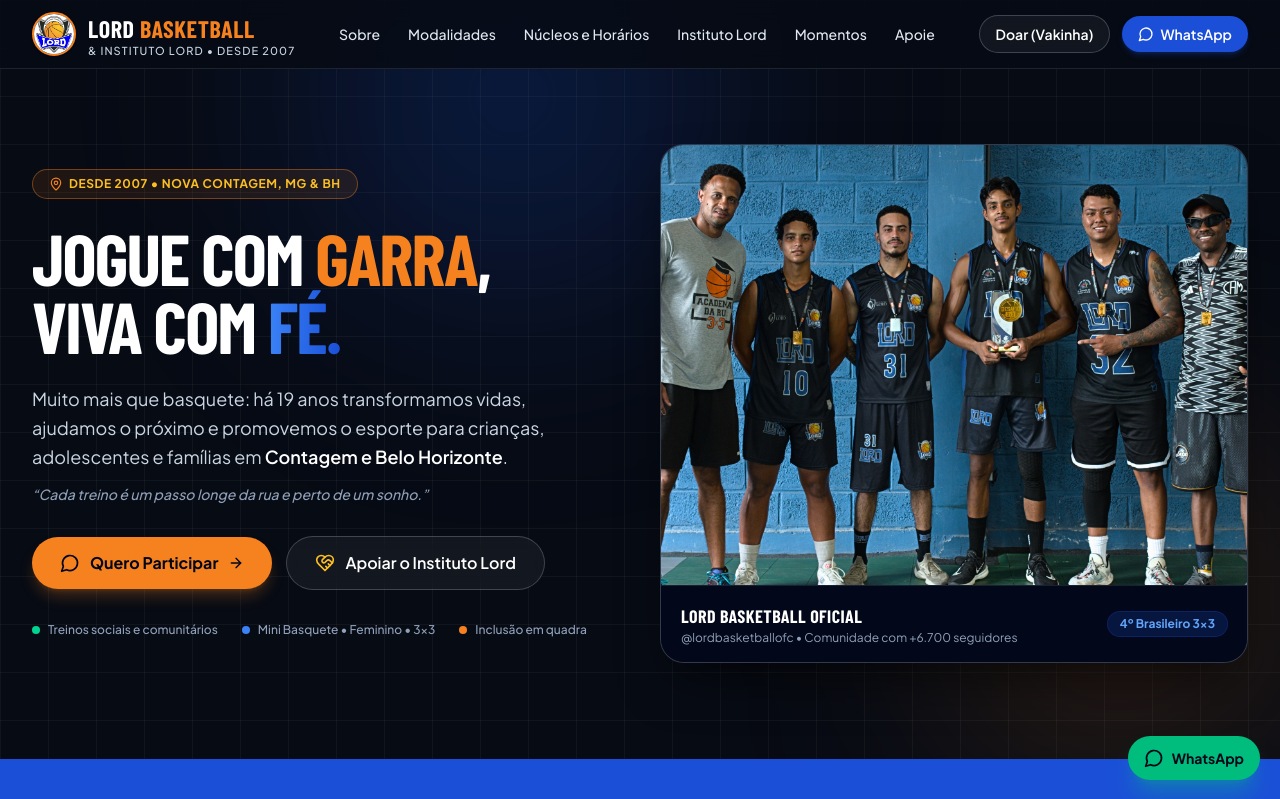
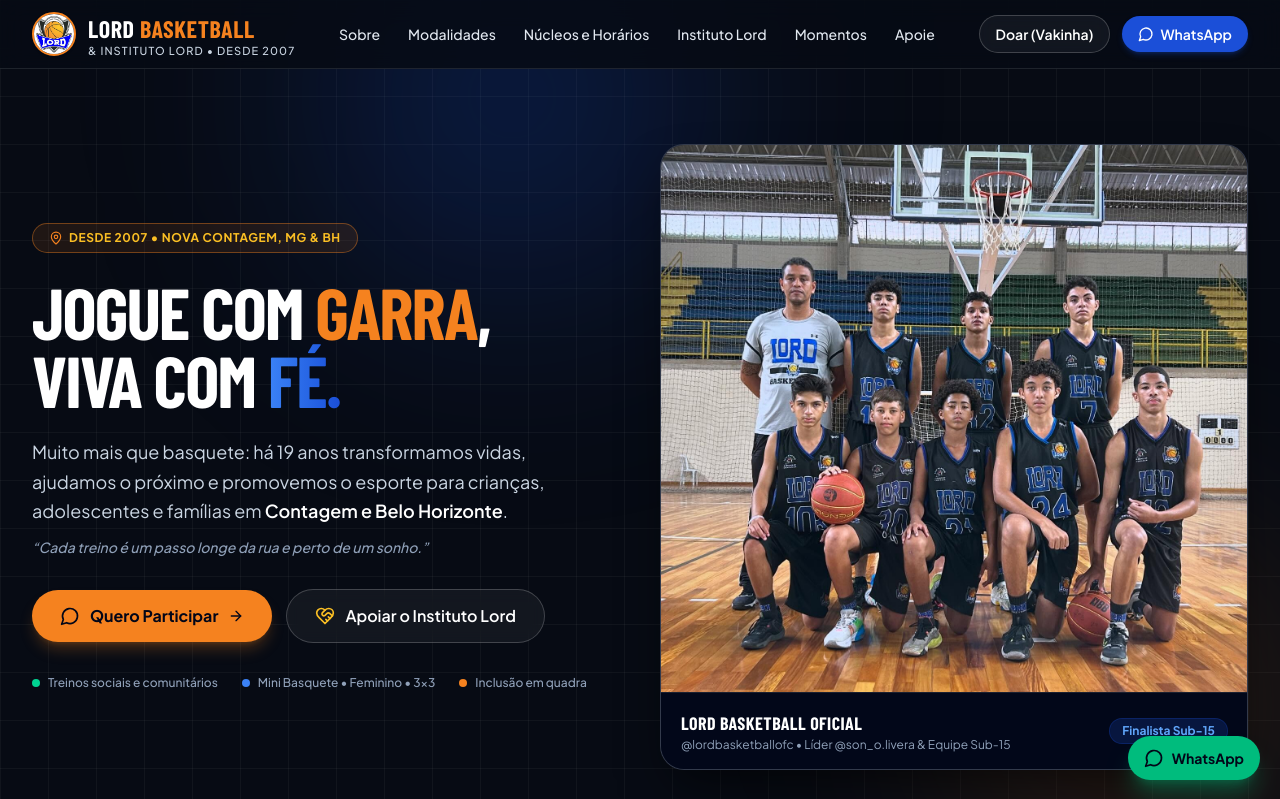
Before and after one commit to lucaslive974/LordBasketBallOFC, a React (Vite) app: page / in a window 1280 px wide. Shown: the top 799 px of the page. Built offline with nearby package versions, Linux system fonts and the light colour scheme; a web font is replaced by a local one.

Commit message:
feat: feature project leader and Sub-15 team photo in Hero section

```diff
--- a/src/components/sections/Hero.tsx
+++ b/src/components/sections/Hero.tsx
@@ -87,9 +87,9 @@ function HeroShowcaseCard() {
   return (
     <div className="overflow-hidden rounded-3xl border border-white/15 bg-slate-900 shadow-2xl shadow-black/60">
       <img
-        src={assetUrl('images/streetball-quadra.jpg')}
-        alt="Atletas do Lord Basketball com troféu e medalhas do Desafio 3x3"
-        className="aspect-[4/3] w-full object-cover object-top"
+        src={assetUrl('images/lider-hero.jpg')}
+        alt="Líder do projeto Lord Basketball com a equipe Sub-15 na quadra do Poliesportivo Divino Braga"
+        className="aspect-[15/14] w-full object-cover object-center"
       />
       <div className="flex items-center justify-between gap-4 border-t border-white/10 bg-slate-950/90 px-5 py-4">
         <div>
@@ -97,10 +97,10 @@ function HeroShowcaseCard() {
             Lord Basketball Oficial
           </p>
           <p className="text-xs text-slate-400">
-            @lordbasketballofc • Comunidade com +6.700 seguidores
+            @lordbasketballofc • Líder @son_o.livera &amp; Equipe Sub-15
           </p>
         </div>
-        <Badge tone="blue-dark">4º Brasileiro 3x3</Badge>
+        <Badge tone="blue-dark">Finalista Sub-15</Badge>
       </div>
     </div>
   );
```
Also changed, not shown: public/images/lider-hero.jpg (added).
